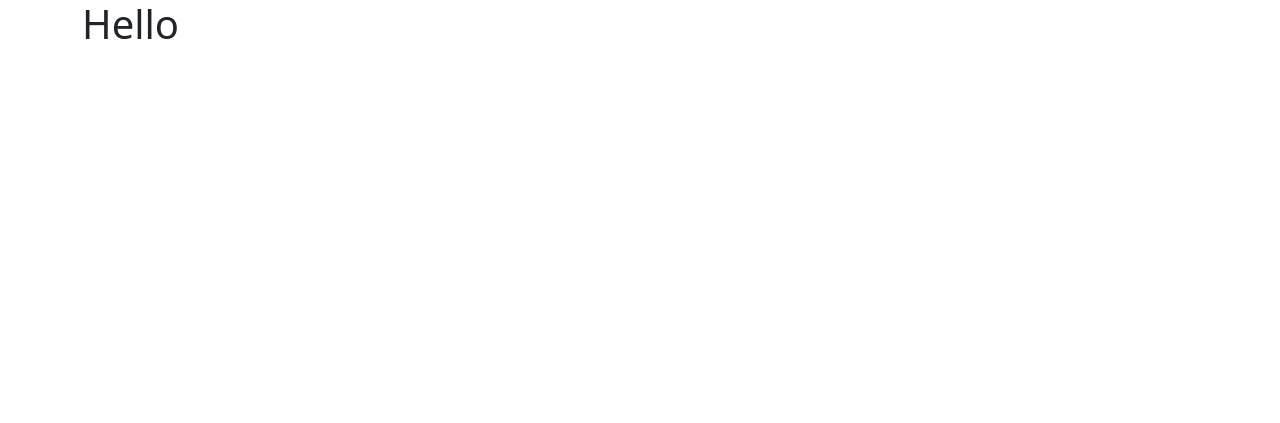
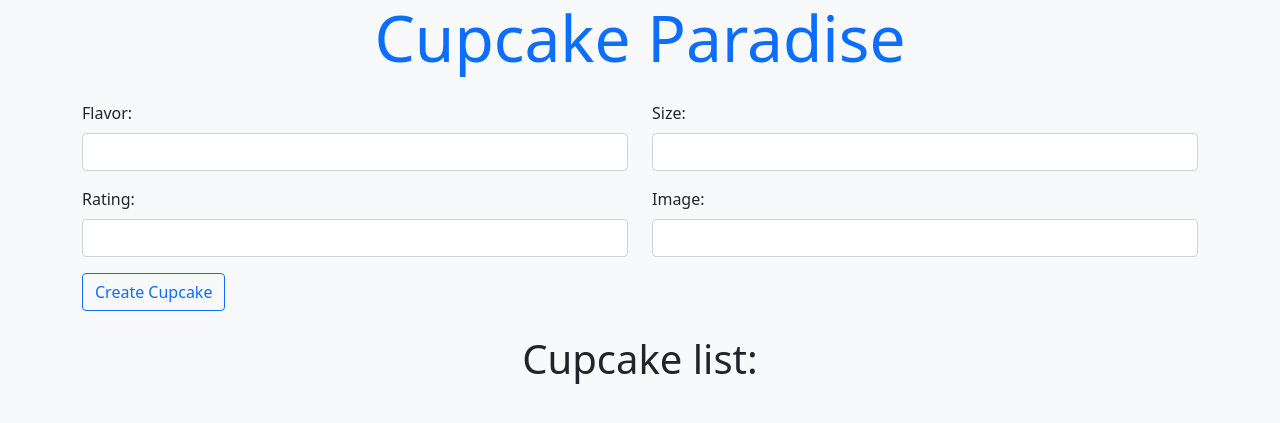
Before and after one commit to jlh040/RESTful-API-Cupcake-App, a Flask app: page / in a window 1280 px wide. Before the commit the part shown is almost empty. Shown: the top 423 px of the page. Run offline with Flask 2, Linux system fonts and the light colour scheme.

Commit message:
added a homepage html file

```diff
--- a/templates/home.html
+++ b/templates/home.html
@@ -7,9 +7,40 @@
     <link href="https://cdn.jsdelivr.net/npm/bootstrap@5.0.0-beta3/dist/css/bootstrap.min.css" rel="stylesheet"
     integrity="sha384-eOJMYsd53ii+scO/bJGFsiCZc+5NDVN2yr8+0RDqr0Ql0h+rP48ckxlpbzKgwra6" crossorigin="anonymous">
 </head>
-<body>
+<body class="bg-light">
     <div class="container">
-        <h1>Hello</h1>
+        <h1 class="display-3 text-center text-primary">Cupcake Paradise</h1>
+        <form class="row" action="/api/cupcakes" method="POST">
+            <div class="col-6 mt-3">
+                <label for="flavor" class="form-label">Flavor:</label>
+                <input type="text" class="form-control" id="flavor">
+            </div>
+            <div class="col-6 mt-3">
+                <label for="size" class="form-label">Size:</label>
+                <input type="text" class="form-control" id="size">
+            </div>
+            <div class="col-6 mt-3">
+                <label for="rating" class="form-label">Rating:</label>
+                <input type="text" class="form-control" id="rating">
+            </div>
+            <div class="col-6 mt-3">
+                <label for="image" class="form-label">Image:</label>
+                <input type="text" class="form-control" id="image">
+            </div>
+            <div class="col-6">
+                <button class="btn btn-outline-primary mt-3">
+                    Create Cupcake
+                </button>
+            </div>
+        </form>
+        <div class="row mt-4">
+            <div class="col">
+                <h1 class="display-6 text-center">Cupcake list:</h1>
+                <ul class="list-group">
+                    <!-- <li class="list-group-item list-group-item-primary"></li> -->
+                </ul>
+            </div>
+        </div>
     </div>
 
 
```
